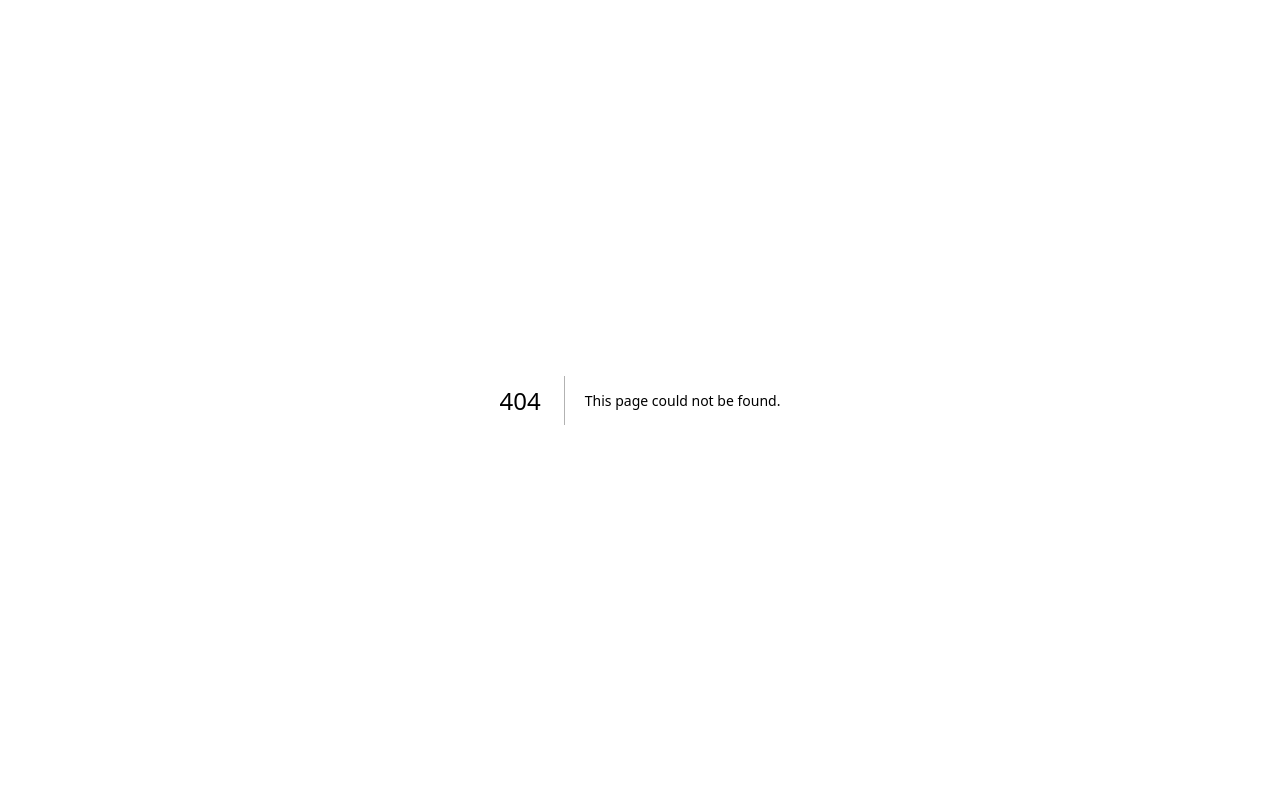
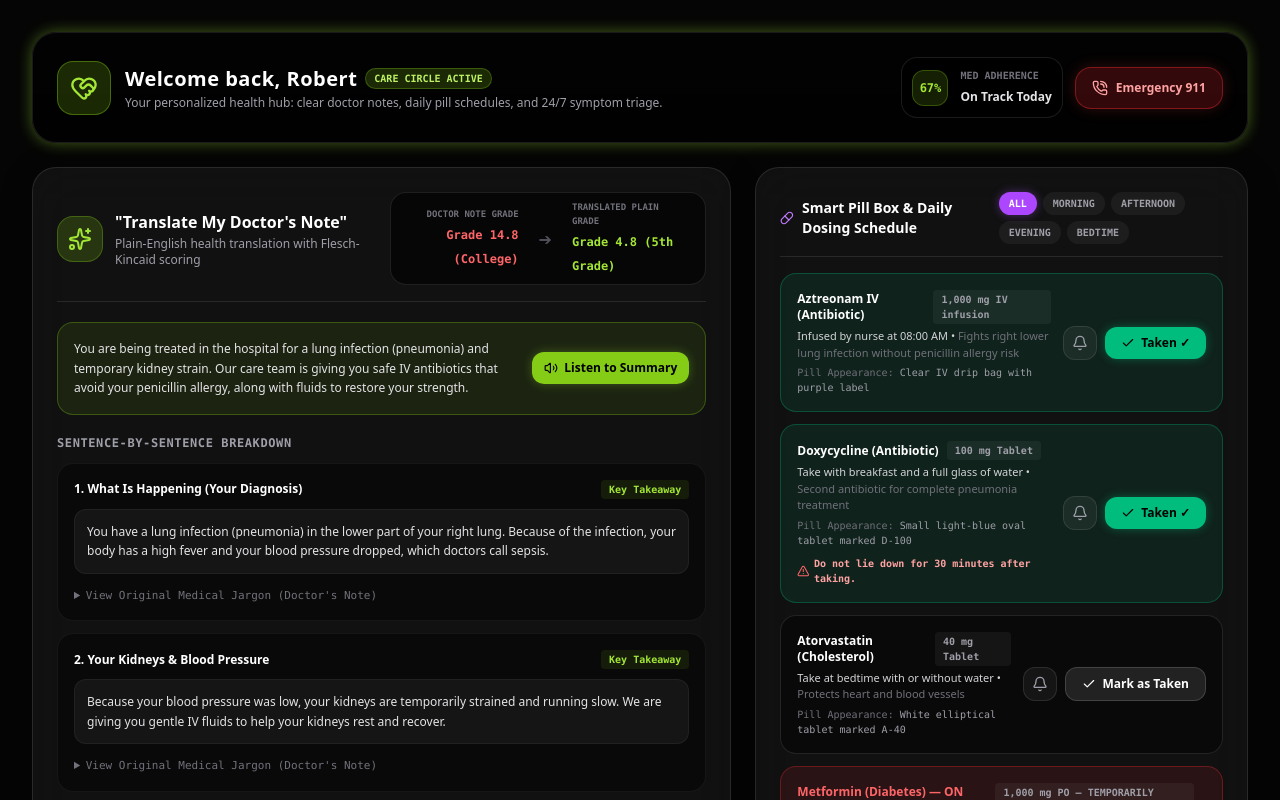
Before and after one commit to Aschio12/medi-assist-ai, a Next.js app in the folder apps/web/: page /patient in a window 1280 px wide. Before the commit this address had no page. Shown: the top 800 px of the page. Built offline with nearby package versions, Linux system fonts and the light colour scheme; no server answers.

Commit message:
Phase 14 (15/18): Build interactive Patient Empowerment Portal dashboard page

```diff
--- /dev/null
+++ b/apps/web/src/app/(dashboard)/patient/page.tsx
@@ -0,0 +1,112 @@
+'use client';
+import { useState, useEffect } from 'react';
+import { HeartHandshake, PhoneCall, Sparkles, CheckCircle2, Bell, AlertTriangle } from 'lucide-react';
+import {
+  fetchSimplifiedNote,
+  fetchMedicationSchedule,
+  evaluateSymptomTriage,
+  SimplifiedNote,
+  MedicationScheduleItem,
+  TriageAssessment
+} from '@/app/actions/patient_portal';
+import { PortalHeader } from '@/components/patient/PortalHeader';
+import { NoteSimplifier } from '@/components/patient/NoteSimplifier';
+import { GlossaryChips } from '@/components/patient/GlossaryChips';
+import { MedicationReminderBox } from '@/components/patient/MedicationReminderBox';
+import { SymptomTriageChat } from '@/components/patient/SymptomTriageChat';
+
+export default function PatientPortalPage() {
+  const [note, setNote] = useState<SimplifiedNote | null>(null);
+  const [medications, setMedications] = useState<MedicationScheduleItem[]>([]);
+  const [toastNotification, setToastNotification] = useState<string | null>(null);
+
+  const initData = async () => {
+    try {
+      const [noteData, medsData] = await Promise.all([
+        fetchSimplifiedNote(),
+        fetchMedicationSchedule()
+      ]);
+      setNote(noteData);
+      setMedications(medsData);
+    } catch (err) {
+      console.error("Failed to load patient portal data:", err);
+    }
+  };
+
+  useEffect(() => {
+    initData();
+  }, []);
+
+  const handleToggleDose = (medId: string) => {
+    setMedications(prev => prev.map(m => {
+      if (m.id === medId) {
+        const nextTaken = !m.is_taken;
+        if (nextTaken) {
+          setToastNotification(`✓ Marked ${m.drug_name} as taken! Keep up the great adherence!`);
+          setTimeout(() => setToastNotification(null), 4000);
+        }
+        return { ...m, is_taken: nextTaken };
+      }
+      return m;
+    }));
+  };
+
+  const handleSendReminderNotification = (medId: string) => {
+    const med = medications.find(m => m.id === medId);
+    setToastNotification(`📲 Push Notification Sent: "Time for your ${med?.drug_name} (${med?.dosage}) • ${med?.meal_cue}"`);
+    setTimeout(() => setToastNotification(null), 5000);
+  };
+
+  const handleEmergencyClick = () => {
+    setToastNotification("🚨 Emergency Mode Activated: Connecting to 911 Emergency Dispatch and sending location to MetroHealth ED...");
+    setTimeout(() => setToastNotification(null), 6000);
+  };
+
+  const takenCount = medications.filter(m => m.is_taken).length;
+  const activeCount = medications.filter(m => !m.critical_warning?.includes('SAFETY HOLD')).length;
+  const adherence = activeCount > 0 ? Math.round((takenCount / activeCount) * 100) : 100;
+
+  return (
+    <div className="h-full w-full p-8 flex flex-col relative z-10 overflow-y-auto scrollbar-hide">
+      {/* Toast Notification Banner */}
+      {toastNotification && (
+        <div className="mb-6 p-4 rounded-2xl bg-neon-500/15 border border-neon-500/40 flex items-center justify-between text-xs text-neon-300 animate-fadeIn shadow-[0_0_20px_rgba(163,230,53,0.2)]">
+          <div className="flex items-center gap-2.5">
+            <Sparkles className="h-4 w-4 text-neon-400" />
+            <span className="font-medium">{toastNotification}</span>
+          </div>
+          <button onClick={() => setToastNotification(null)} className="text-zinc-400 hover:text-white">✕</button>
+        </div>
+      )}
+
+      {/* Top Patient Greeting & Adherence Banner */}
+      <div className="mb-6">
+        <PortalHeader
+          patientName="Robert"
+          adherencePercentage={adherence}
+          onEmergencyClick={handleEmergencyClick}
+        />
+      </div>
+
+      {/* Main Grid: Left 7 Cols Note Simplifier & Glossary, Right 5 Cols Meds & Triage Chat */}
+      <div className="grid grid-cols-1 lg:grid-cols-12 gap-6">
+        {/* Left Column: 5th-Grade Clinical Note Translator & Glossary */}
+        <div className="lg:col-span-7 space-y-6">
+          {note && <NoteSimplifier note={note} />}
+          {note && <GlossaryChips glossary={note.glossary} />}
+        </div>
+
+        {/* Right Column: Smart Pill Box & 24/7 Symptom Triage Chat */}
+        <div className="lg:col-span-5 space-y-6">
+          <MedicationReminderBox
+            medications={medications}
+            onToggleDose={handleToggleDose}
+            onSendReminderNotification={handleSendReminderNotification}
+          />
+
+          <SymptomTriageChat onRunTriage={evaluateSymptomTriage} />
+        </div>
+      </div>
+    </div>
+  );
+}
```
